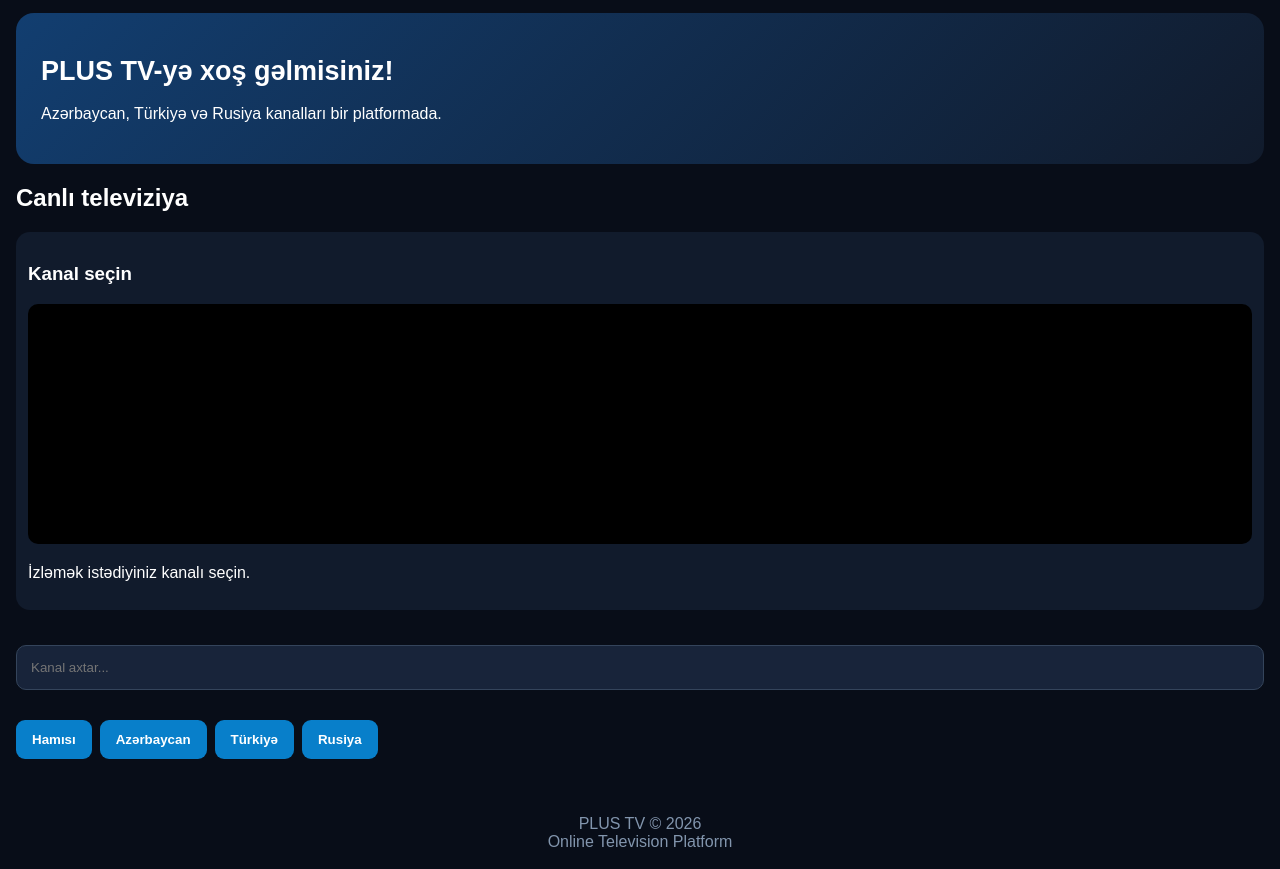
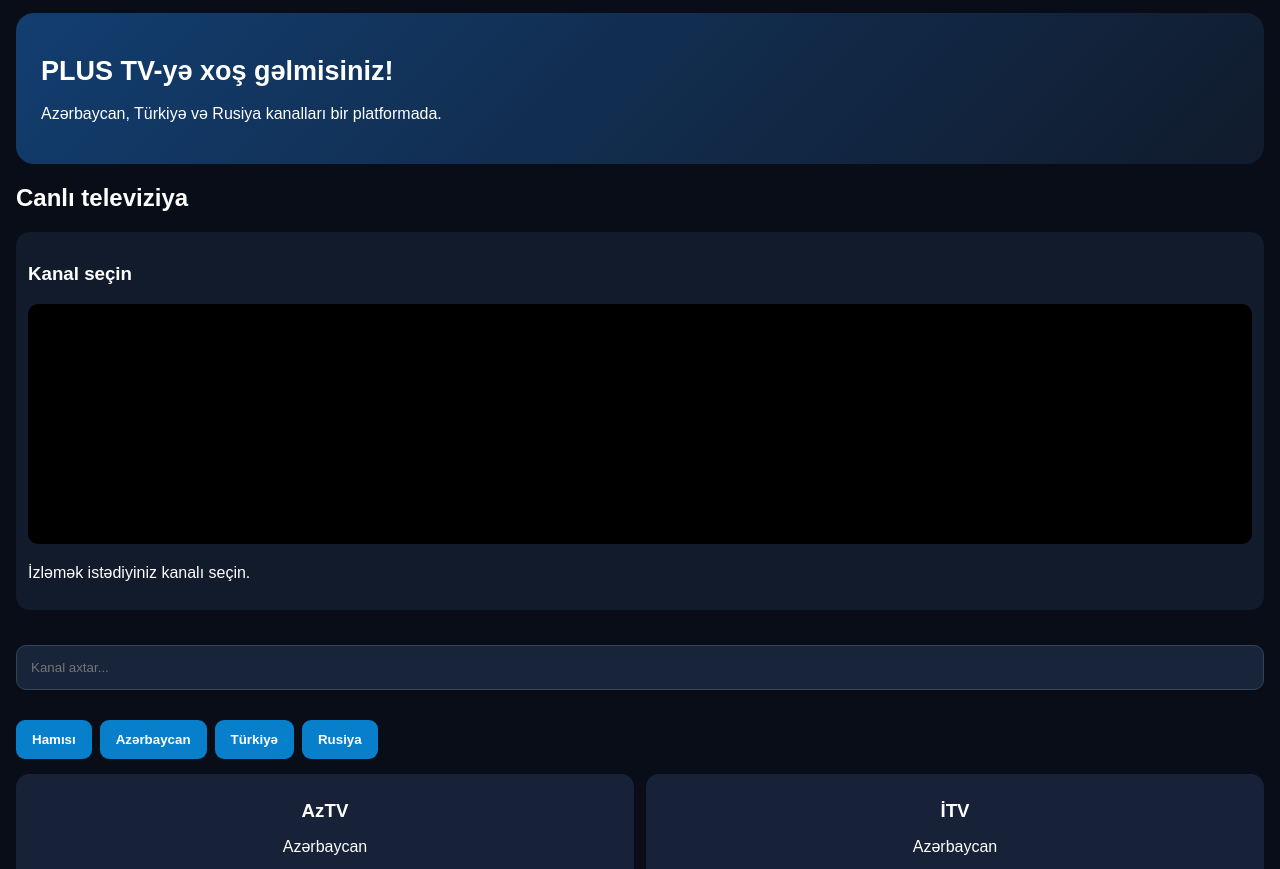
Before and after one commit to melikzadeanar22-stack/plus-tv, a plain HTML site: page index.html in a window 1280 px wide. Shown: the part 72-941 px from the top of the page. Drawn offline with Linux system fonts and the light colour scheme.

Commit message:
Update index.html

```diff
--- a/index.html
+++ b/index.html
@@ -74,7 +74,7 @@ const data=[
 {name:"Россия 24",country:"Rusiya",url:""},
  {name:"Xəzər TV",country:"Azərbaycan",url:""},
 {name:"ARB",country:"Azərbaycan",url:""},
-{name:"Mədəniyyət TV",country:"Azərbaycan",url:""},
+{name:"Mədəniyyət TV",country:"Azərbaycan",url:""},];
 let selected="Hamısı";
 
 function filter(country){
```
